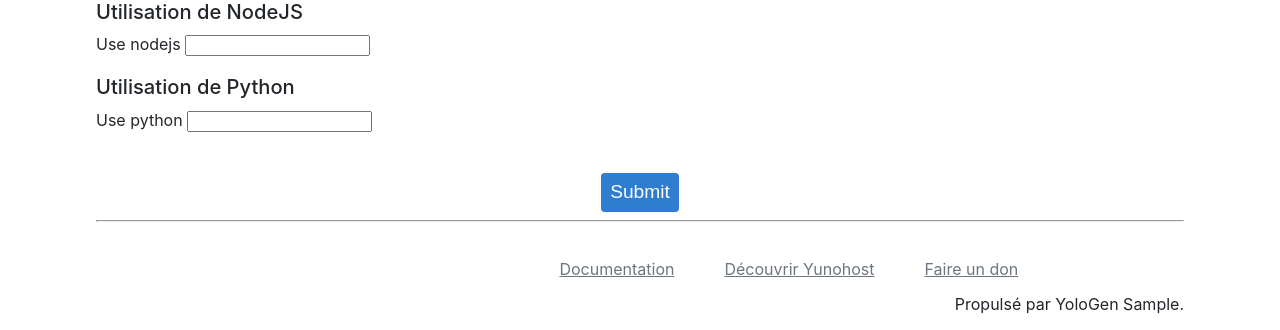
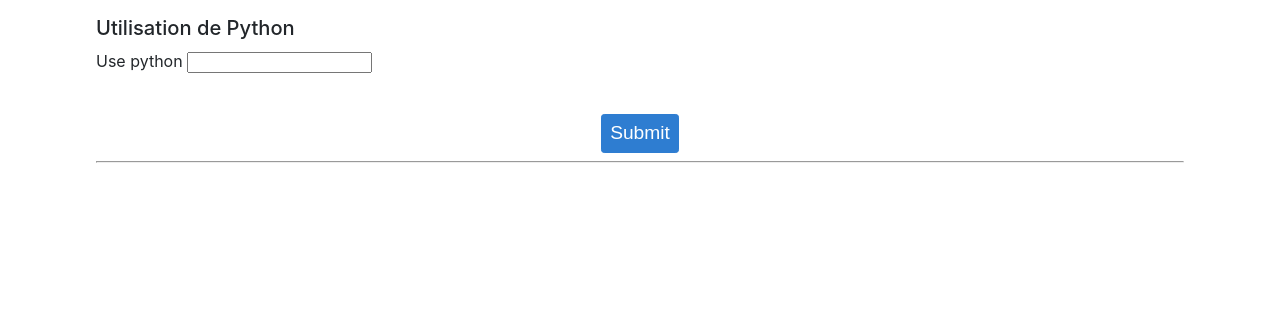
Before and after one commit to ericgaspar/appgenerator_helper_2.1, a Flask app: template templates/index.html in a window 1280 px wide. Shown: the part 2567-2897 px from the top of the page. After the commit the page ends 2730 px from the top, so only its background shows below. Run offline with Flask 3, Linux system fonts and the light colour scheme; the template is opened without the code that fills it: most values are stand-ins (such as "Sample title", 1, 10 or a date in 2020); form fields are guessed from the names that the template uses; some libraries are stand-ins or nearby versions.

Commit message:
appgenerator: cleanup a bunch of stuff to try to focus on what matters for now

```diff
--- a/app_generator.py
+++ b/app_generator.py
@@ -45,11 +45,7 @@
 GENERATOR_DICT = {"GENERATOR_VERSION": YOLOGEN_VERSION}
 
 #### Create FLASK and Jinja Environments
-url_prefix = ""
-# url_prefix = '/yunohost-app-generator'
-
-# app = Flask(__name__)
-app = Flask(__name__)  # Blueprint('main', __name__, url_prefix=url_prefix)
+app = Flask(__name__)
 app.config["SECRET_KEY"] = token_urlsafe(16)  # Necessary for the form CORS
 cors = CORS(app)
 
@@ -261,9 +257,9 @@
         choices=[
             ("all", "Toutes les architectures"),
             ("amd64", "amd64"),
+            ("i386", "i386"),
+            ("armhf", "armhf"),
             ("arm64", "arm64"),
-            ("i386", "i386"),
-            ("todo", "TODO : list more architectures"),
         ],
         default=["all"],
         validators=[DataRequired()],
@@ -629,10 +625,7 @@
 parameters = dict(GENERATOR_DICT)
 
 template_manifest = environment.get_template("manifest.j2")
-manifest = dict(GENERATOR_DICT)
 
-template_install = environment.get_template("install.j2")
-install = dict(GENERATOR_DICT)
 
 
 #### Initialising variables
@@ -641,7 +634,7 @@
 #### Web pages
 
 
-@app.route(url_prefix + "/", methods=["GET", "POST"])
+@app.route("/", methods=["GET", "POST"])
 def main_form():
     if not "appGeneratorForm" in locals():
         main_form = appGeneratorForm()
@@ -654,7 +647,6 @@
         for key, value in results.items():
             parameters[key] = value
         parameters["preview"] = True
-        # print(install)
         if main_form.validate_on_submit():
             parameters["invalid_form"] = False
             print()
@@ -791,7 +783,6 @@
                 systemd_config_file=parameters["systemd_config_file"],
                 custom_config_file=parameters["custom_config_file"],
                 cron_config_file=parameters["cron_config_file"],
-                url_prefix=url_prefix,
             )
         else:
             print("[DEBUG] Formulaire invalide: ", main_form.errors)
@@ -802,13 +793,14 @@
         parameters["preview"] = False
 
     return render_template(
-        "index.html", parameters=install, main_form=main_form, url_prefix=url_prefix
+        "index.html", main_form=main_form
     )
 
 
 @app.route("/install")
 def install_page():
-    return render_template(template_install, parameters=install)
+    template_install = environment.get_template("install.j2")
+    return render_template(template_install)
 
 
 @app.route("/generator", methods=("GET", "POST"))
--- a/templates/index.html
+++ b/templates/index.html
@@ -37,9 +37,7 @@
                 }
                }
         }
-    </script>
 
-    <script>
         function showPage(tag,page) {
                 console.log("ERREUR");
                 console.log(tag);
@@ -49,9 +47,7 @@
         function clearPage(tag) {
             document.getElementById(tag).innerHTML = ``;
         }
-    </script>
 
-    <script>
         function copyCodeBlock(code_block) {
           var codeBlock = document.querySelector(code_block);
           var codeText = codeBlock.textContent;
@@ -64,10 +60,7 @@
               alert("Une erreur s'est produite lors de la copie du code.");
             });
         }
-    </script>
 
-
-    <script>
         function generateContent(file) {
           // Generate file content
           if (file == 'manifest') {
@@ -107,8 +100,7 @@
             }
           return template_file_content;
         }
-    </script>
-    <script>
+
         function downloadFile(file) {
           const content = generateContent(file); // Generate file content (it's not an actual file);
           const dataUrl = 'data:text/plain;charset=utf-8,' + encodeURIComponent(content);
@@ -141,11 +133,9 @@
             }
           link.href = dataUrl;
         }
-    </script>
 
+        function download_zip() {
 
-    <script>
-        function download_zip() {
         var xhr = new XMLHttpRequest();
 
 
@@ -237,9 +227,8 @@
 </ul>
 -->
 
-<p style="text-align: center; margin-left:5%">Version: {{ parameters['GENERATOR_VERSION'] }}</p>
-<h1 class="message" , style="text-align:center">Formulaire de génération d'une application Yunohost</h1>
-<form id="main-form" method="POST" action="{{ url_prefix }}/"> <! "action" is not needed to submit on the same page>
+<h1 class="message" style="text-align:center">Formulaire de génération d'une application Yunohost</h1>
+<form id="main-form" method="POST">
     {{ main_form.hidden_tag() }}
 
 
@@ -853,35 +842,4 @@
 
 </body>
 
-<footer class="py-3 mt-auto" style="margin-left: 38% ;margin-top:30px">
-    <nav>
-        <ul class="nav" style="text-align:center;">
-            <li class="nav-item" style="float:left"><a href="https://yunohost.org/docs"
-                                                       rel="noopener" target="_blank"
-                                                       class="nav-link text-secondary"><span data-v-d85b127e=""
-                                                                                             data-v-ae4f6aeb=""
-                                                                                             aria-hidden="true"
-                                                                                             class="icon fa fa-book"></span>
-                Documentation </a></li>
-            <li class="nav-item" style="float:left"><a href="https://yunohost.org/"
-                                                       rel="noopener" target="_blank"
-                                                       class="nav-link text-secondary"><span data-v-d85b127e=""
-                                                                                             data-v-ae4f6aeb=""
-                                                                                             aria-hidden="true"
-                                                                                             class="icon fa fa-life-ring"></span>
-                Découvrir Yunohost </a></li>
-            <li class="nav-item" style="justify-content:right"><a href="https://donate.yunohost.org/"
-                                                                  rel="noopener" target="_blank"
-                                                                  class="nav-link text-secondary"><span
-                    data-v-d85b127e=""
-                    data-v-ae4f6aeb=""
-                    aria-hidden="true"
-                    class="icon fa fa-heart"></span>
-                Faire un don </a></li>
-            <li id="generator-version" class="navbar-text" style="display: inline-block; margin-left: auto">Propulsé par
-                YoloGen {{ parameters['GENERATOR_VERSION']}}.
-            </li>
-        </ul>
-    </nav>
-</footer>
 </html>
```
Lines whose indentation alone changed are shown as unchanged.
